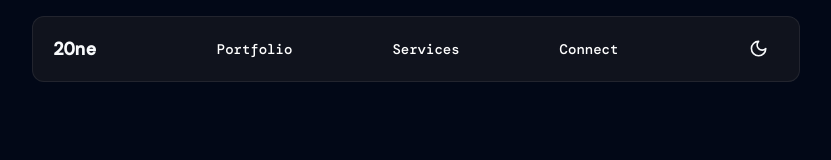
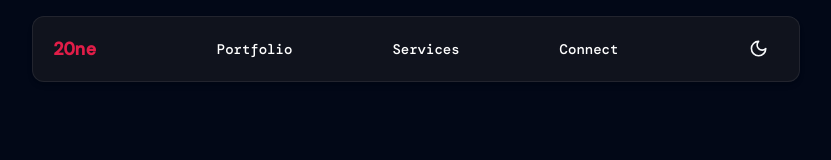
Before and after one commit to AkshatJha21/akshat-pvt, a Next.js app in the folder akshat-pvt/: page / in a window 1280 px wide. Shown: the top 160 px of the page, without its empty margins (224-1055 px from the left). Built offline with nearby package versions, Linux system fonts and the light colour scheme; a web font is replaced by a local one.

Commit message:
tom work

```diff
--- a/akshat-pvt/components/Navbar.tsx
+++ b/akshat-pvt/components/Navbar.tsx
@@ -32,9 +32,9 @@ const Navbar = () => {
     }, [dropdownRef]);
   return (
     <div className='w-screen'>
-        <div className='relative mx-auto w-[80%] mt-4 lg:w-[60%] p-3 dark:bg-zinc-800/40 border-[0.5px] dark:border-zinc-700/40 rounded-xl'>
+        <div className='relative mx-auto w-[80%] mt-4 lg:w-[60%] p-3 dark:bg-zinc-800/40 border-[0.5px] dark:border-zinc-700/40 rounded-xl shadow-md'>
             <div className='flex items-center justify-between px-2'>
-                <h1 className='font-bold text-lg'>2One</h1>
+                <h1 className='font-bold text-lg text-rose-600'>2One</h1>
                 <div className='hidden md:flex text-sm justify-between dark:text-white w-3/5'>
                   <Button variant={'dotted'}>
                     Portfolio
```
